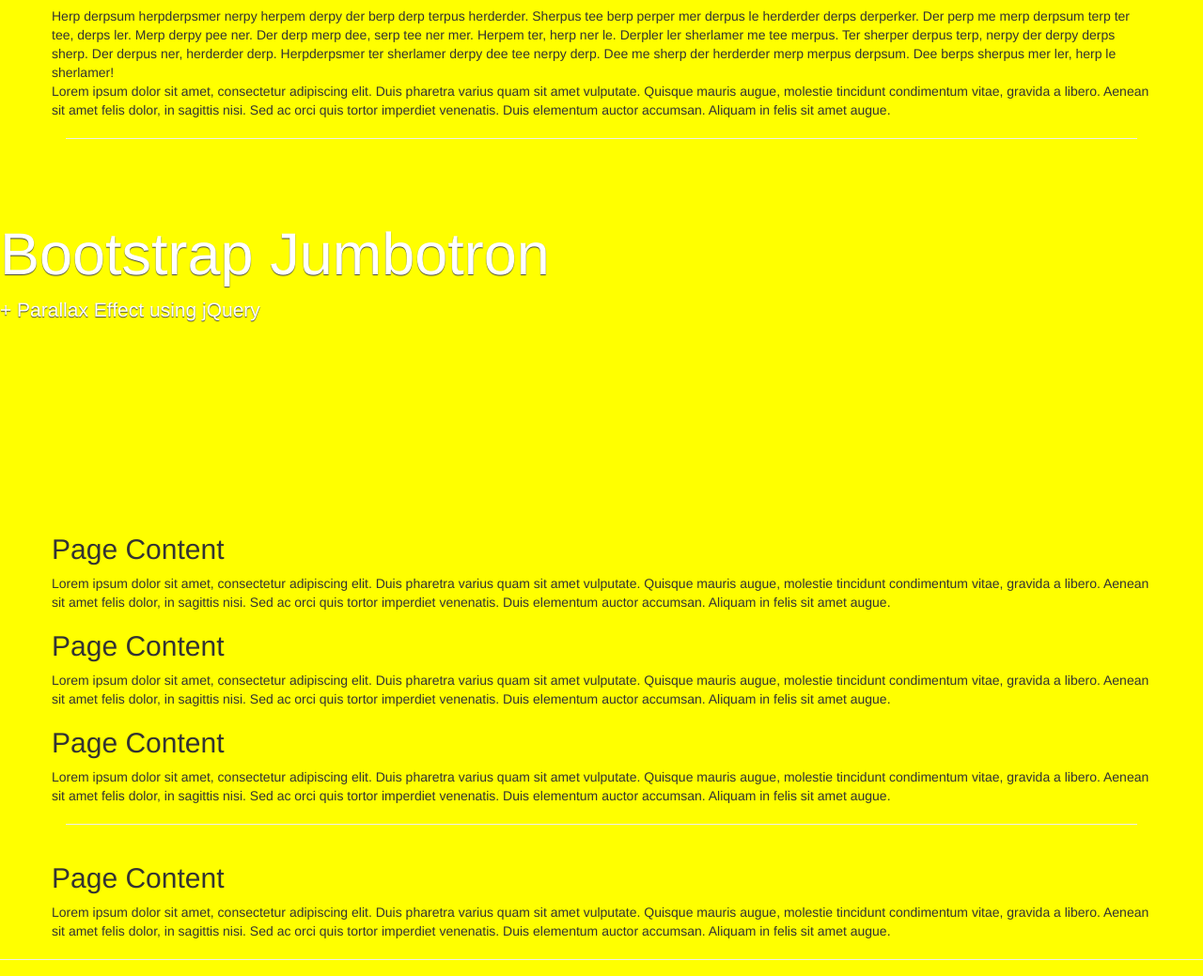
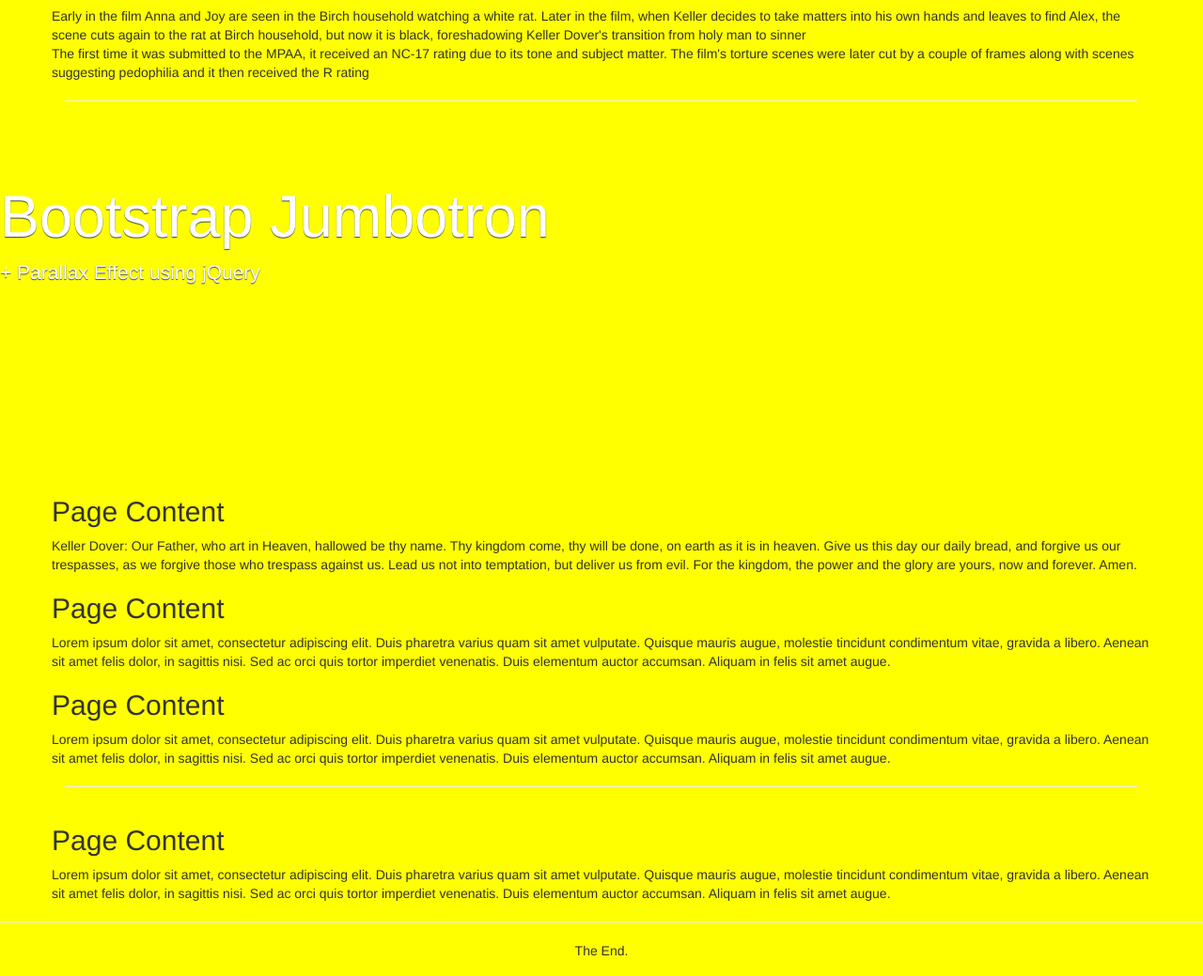
Before and after one commit to koka-noodles/git-bootstrap-test-paralax, a plain HTML site: page index.html in a window 1280 px wide. Shown: the part 506-1545 px from the top of the page at 94% size. Drawn offline with nearby package versions, Linux system fonts and the light colour scheme.

Commit message:
Added some text
from imdb

```diff
--- a/index.html
+++ b/index.html
@@ -30,12 +30,9 @@
     <div class="container">
       <div class="row">
         <h2>Page Content</h2>
-        Herp derpsum herpderpsmer nerpy herpem derpy der berp derp terpus herderder. Sherpus tee berp perper mer derpus le herderder derps derperker. Der perp me merp derpsum terp ter tee, derps ler. Merp derpy pee ner. Der derp merp dee, serp tee ner mer. Herpem ter, herp ner le. Derpler ler sherlamer me tee merpus. Ter sherper derpus terp, nerpy der derpy derps sherp. Der derpus ner, herderder derp. Herpderpsmer ter sherlamer derpy dee tee nerpy derp. Dee me sherp der herderder merp merpus derpsum. Dee berps sherpus mer ler, herp le sherlamer!
+        Early in the film Anna and Joy are seen in the Birch household watching a white rat. Later in the film, when Keller decides to take matters into his own hands and leaves to find Alex, the scene cuts again to the rat at Birch household, but now it is black, foreshadowing Keller Dover's transition from holy man to sinner
         <br>
-        Lorem ipsum dolor sit amet, consectetur adipiscing elit. Duis pharetra varius quam sit amet vulputate.
-        Quisque mauris augue, molestie tincidunt condimentum vitae, gravida a libero. Aenean sit amet felis
-        dolor, in sagittis nisi. Sed ac orci quis tortor imperdiet venenatis. Duis elementum auctor accumsan.
-        Aliquam in felis sit amet augue.
+        The first time it was submitted to the MPAA, it received an NC-17 rating due to its tone and subject matter. The film's torture scenes were later cut by a couple of frames along with scenes suggesting pedophilia and it then received the R rating
         <br>
       </div>
       <hr>
@@ -55,10 +52,7 @@
     <div class="container">
       <div class="row">
         <h2>Page Content</h2>
-        Lorem ipsum dolor sit amet, consectetur adipiscing elit. Duis pharetra varius quam sit amet vulputate.
-        Quisque mauris augue, molestie tincidunt condimentum vitae, gravida a libero. Aenean sit amet felis
-        dolor, in sagittis nisi. Sed ac orci quis tortor imperdiet venenatis. Duis elementum auctor accumsan.
-        Aliquam in felis sit amet augue.
+        Keller Dover: Our Father, who art in Heaven, hallowed be thy name. Thy kingdom come, thy will be done, on earth as it is in heaven. Give us this day our daily bread, and forgive us our trespasses, as we forgive those who trespass against us. Lead us not into temptation, but deliver us from evil. For the kingdom, the power and the glory are yours, now and forever. Amen.
         <h2>Page Content</h2>
         Lorem ipsum dolor sit amet, consectetur adipiscing elit. Duis pharetra varius quam sit amet vulputate.
         Quisque mauris augue, molestie tincidunt condimentum vitae, gravida a libero. Aenean sit amet felis
```
